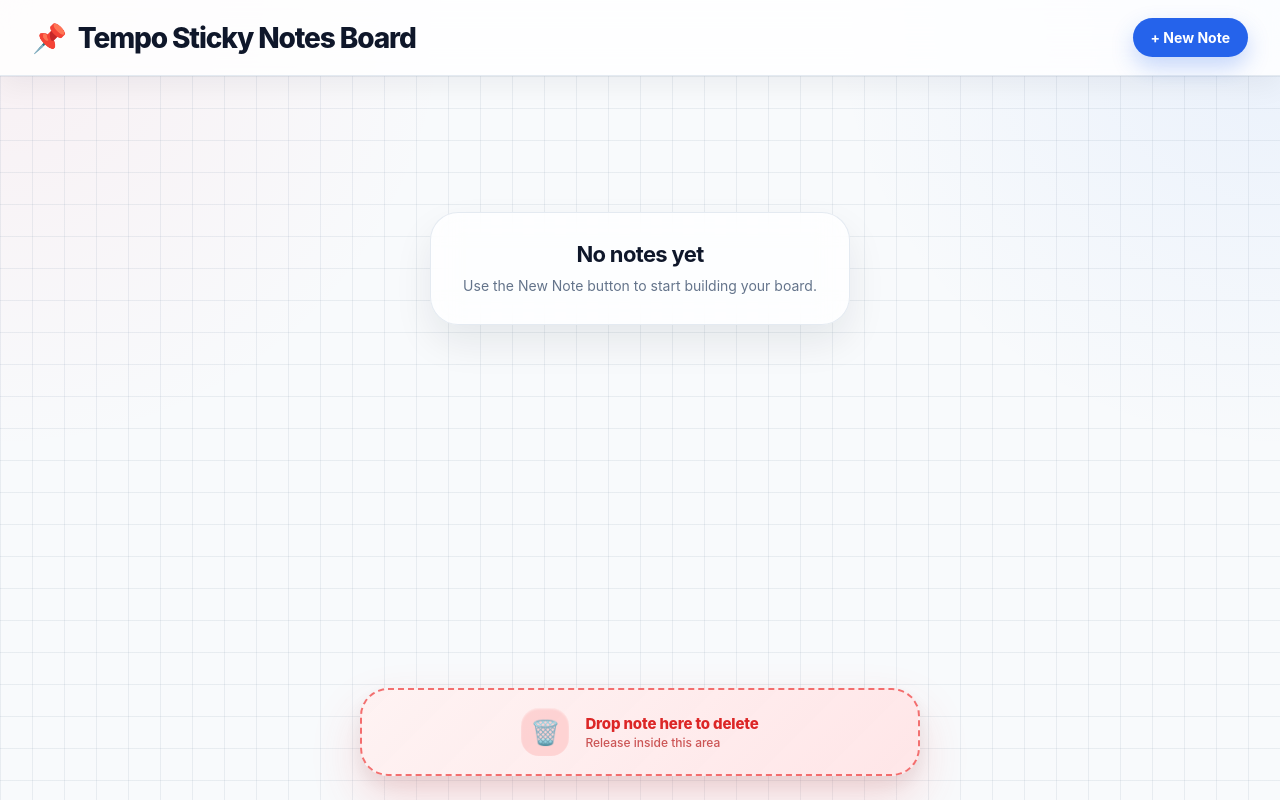
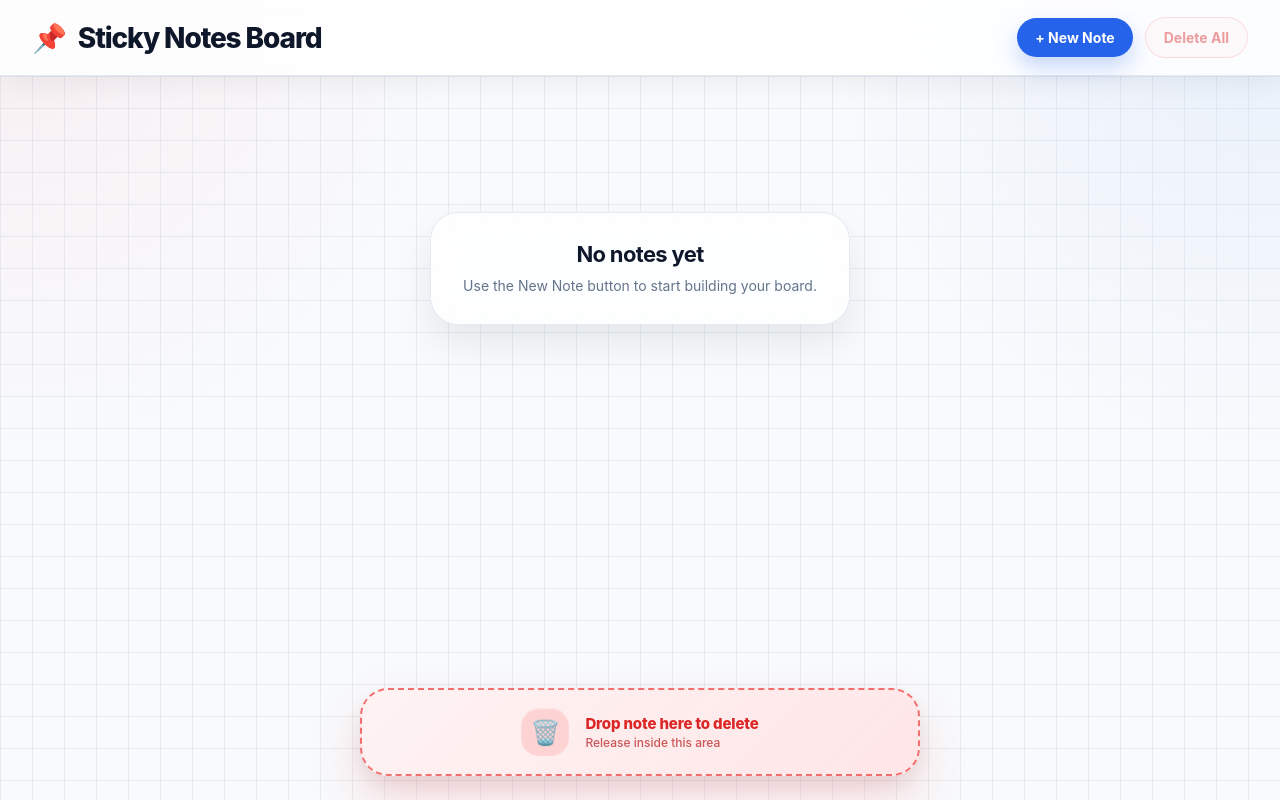
Before and after one commit to RaHuLMeghani24/tempo-sticky-notes, a React (Vite) app: page / in a window 1280 px wide. Built offline with nearby package versions, Linux system fonts and the light colour scheme.

Commit message:
Feature: Add Delete All button

```diff
--- a/src/App.tsx
+++ b/src/App.tsx
@@ -10,11 +10,24 @@ export default function App() {
     return boardRef.current?.clientWidth ?? window.innerWidth;
   }, []);
 
-  const { notes, createNote, updateNote, deleteNote, bringNoteToFront } =useNotes({getBoardWidth});
+  const {
+    notes,
+    createNote,
+    updateNote,
+    deleteNote,
+    deleteAllNotes,
+    bringNoteToFront,
+  } = useNotes({
+    getBoardWidth,
+  });
 
   return (
     <div className="app-shell">
-      <Toolbar onCreate={createNote} />
+      <Toolbar
+        onCreate={createNote}
+        onDeleteAll={deleteAllNotes}
+        hasNotes={notes.length > 0}
+      />
 
       <Board
         boardRef={boardRef}
--- a/src/components/Toolbar.tsx
+++ b/src/components/Toolbar.tsx
@@ -1,18 +1,34 @@
 interface ToolbarProps {
   onCreate: () => void;
+  onDeleteAll: () => void;
+  hasNotes: boolean;
 }
 
-export default function Toolbar({ onCreate }: ToolbarProps) {
+export default function Toolbar({
+  onCreate,
+  onDeleteAll,
+  hasNotes,
+}: ToolbarProps) {
   return (
     <header className="toolbar">
       <h1 className="toolbar-title">
         <span aria-hidden="true">📌</span>
-        Tempo Sticky Notes Board
+        Sticky Notes Board
       </h1>
 
-      <button onClick={onCreate} className="toolbar-button">
-        + New Note
-      </button>
+      <div className="toolbar-actions">
+        <button onClick={onCreate} className="toolbar-button">
+          + New Note
+        </button>
+
+        <button
+          onClick={onDeleteAll}
+          disabled={!hasNotes}
+          className="toolbar-button-delete"
+        >
+          Delete All
+        </button>
+      </div>
     </header>
   );
 }
--- a/src/hooks/useNotes.ts
+++ b/src/hooks/useNotes.ts
@@ -6,7 +6,7 @@ import {
 } from "../constants/stickyNoteThemes";
 import type { Note, NoteUpdate } from "../types/note";
 import { getNextNotePosition } from "../utils/notePlacement";
-import { getStoredNotes, saveStoredNotes } from "../utils/noteStorage";
+import { getStoredNotes, saveStoredNotes } from "../utils/notesStorage";
 
 interface UseNotesOptions {
   getBoardWidth: () => number;
@@ -62,6 +62,16 @@ export const useNotes = ({ getBoardWidth }: UseNotesOptions) => {
     );
   }, []);
 
+  const deleteAllNotes = useCallback(() => {
+    const confirmed = window.confirm(
+      "Are you sure you want to delete all notes? This cannot be undone."
+    );
+
+    if (!confirmed) return;
+
+    setNotes([]);
+  }, []);
+
   const bringNoteToFront = useCallback((noteId: string) => {
     setNotes((previousNotes) => {
       const highestZ =
@@ -80,6 +90,7 @@ export const useNotes = ({ getBoardWidth }: UseNotesOptions) => {
     createNote,
     updateNote,
     deleteNote,
+    deleteAllNotes,
     bringNoteToFront,
   };
 };
--- a/src/index.css
+++ b/src/index.css
@@ -349,3 +349,44 @@ textarea {
 .note-resize-handle:active {
   transform: scale(1);
 }
+
+.toolbar-actions {
+  display: flex;
+  align-items: center;
+  gap: 12px;
+}
+
+.toolbar-button-delete {
+  border: 1px solid rgba(239, 68, 68, 0.35);
+  border-radius: 999px;
+  padding: 11px 18px;
+  background: rgba(254, 242, 242, 0.85);
+  color: #dc2626;
+  font-size: 14px;
+  font-weight: 700;
+  cursor: pointer;
+  box-shadow: 0 8px 18px rgba(239, 68, 68, 0.08);
+  transition:
+    transform 160ms ease,
+    background 160ms ease,
+    border-color 160ms ease,
+    box-shadow 160ms ease;
+}
+
+.toolbar-button-delete:hover {
+  background: #fee2e2;
+  border-color: rgba(220, 38, 38, 0.65);
+  transform: translateY(-1px);
+  box-shadow: 0 12px 24px rgba(239, 68, 68, 0.16);
+}
+
+.toolbar-button-delete:active {
+  transform: translateY(0);
+}
+
+.toolbar-button-delete:disabled {
+  opacity: 0.45;
+  cursor: not-allowed;
+  transform: none;
+  box-shadow: none;
+}
```
Also changed, not shown: src/utils/notesStorage.ts (renamed from src/utils/noteStorage.ts).
